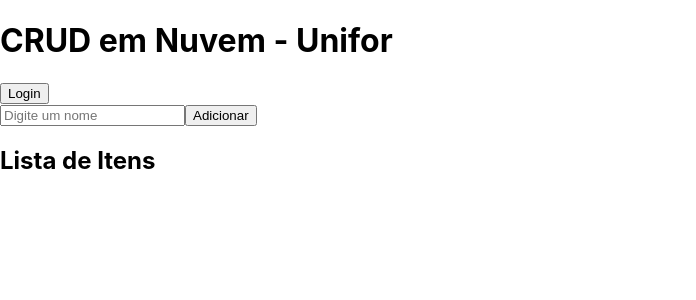
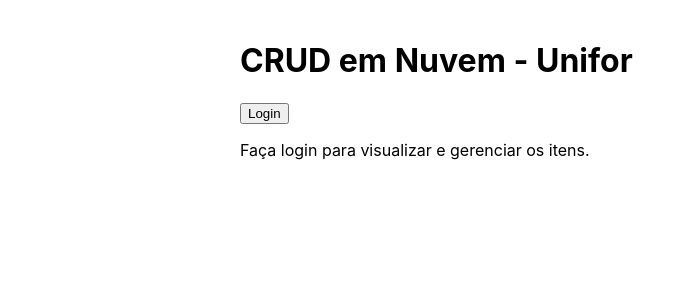
Before and after one commit to FilipeBSL/crud-nuvem-unifor, a React (Create React App) app in the folder frontend/: page / in a window 1280 px wide. Shown: the top 300 px of the page, without its empty margins (0-696 px from the left). Built offline with nearby package versions, Linux system fonts and the light colour scheme.

Commit message:
Adiciona login

```diff
--- a/frontend/src/App.js
+++ b/frontend/src/App.js
@@ -1,4 +1,3 @@
-// frontend/src/App.js
 import React, { useState, useEffect } from 'react';
 import ItemList from './components/ItemList';
 import ItemForm from './components/ItemForm';
@@ -7,6 +6,7 @@
 function App() {
   const [items, setItems] = useState([]);
   const [editingItem, setEditingItem] = useState(null);
+  const [loading, setLoading] = useState(false);
 
   const API_URL = 'https://crud-nuvem-unifor.onrender.com/items';
 
@@ -17,54 +17,72 @@
     if (!isAuthenticated) return;
 
     const fetchItems = async () => {
+      setLoading(true);
       try {
-        // Obtenha token se quiser proteger API
-        // const token = await getAccessTokenSilently();
-        const res = await fetch(API_URL /*, { headers: { Authorization: `Bearer ${token}` } } */);
+        const token = await getAccessTokenSilently();
+        const res = await fetch(API_URL, { headers: { Authorization: `Bearer ${token}` } });
         const data = await res.json();
         setItems(data);
       } catch (err) {
         console.error(err);
+        alert('Erro ao carregar itens');
+      } finally {
+        setLoading(false);
       }
     };
 
     fetchItems();
-  }, [isAuthenticated]);
+  }, [isAuthenticated, getAccessTokenSilently]);
 
+  // Salvar item
   const handleSave = async (item) => {
-    if (!isAuthenticated) return alert("Faça login para salvar itens");
+    if (!isAuthenticated) return alert('Faça login para salvar itens');
+
+    try {
+      const token = await getAccessTokenSilently();
+      let res, data;
 
       if (editingItem) {
-      const res = await fetch(`${API_URL}/${editingItem.id}`, {
+        res = await fetch(`${API_URL}/${editingItem.id}`, {
           method: 'PUT',
-        headers: { 'Content-Type': 'application/json' /*, Authorization: `Bearer ${token}` */ },
-        body: JSON.stringify(item),
+          headers: { 'Content-Type': 'application/json', Authorization: `Bearer ${token}` },
+          body: JSON.stringify(item)
         });
-      const updated = await res.json();
-      setItems(items.map(i => i.id === updated.id ? updated : i));
+        data = await res.json();
+        setItems(items.map(i => i.id === data.id ? data : i));
         setEditingItem(null);
       } else {
-      const res = await fetch(API_URL, {
+        res = await fetch(API_URL, {
           method: 'POST',
-        headers: { 'Content-Type': 'application/json' /*, Authorization: `Bearer ${token}` */ },
-        body: JSON.stringify(item),
+          headers: { 'Content-Type': 'application/json', Authorization: `Bearer ${token}` },
+          body: JSON.stringify(item)
         });
-      const newItem = await res.json();
-      setItems([...items, newItem]);
+        data = await res.json();
+        setItems([...items, data]);
+      }
+    } catch (err) {
+      console.error(err);
+      alert('Erro ao salvar item');
     }
   };
 
   const handleEdit = (item) => setEditingItem(item);
 
   const handleDelete = async (item) => {
-    if (!isAuthenticated) return alert("Faça login para deletar itens");
+    if (!isAuthenticated) return alert('Faça login para deletar itens');
 
-    await fetch(`${API_URL}/${item.id}`, { method: 'DELETE' /*, headers: { Authorization: `Bearer ${token}` } */ });
+    try {
+      const token = await getAccessTokenSilently();
+      await fetch(`${API_URL}/${item.id}`, { method: 'DELETE', headers: { Authorization: `Bearer ${token}` } });
       setItems(items.filter(i => i.id !== item.id));
+    } catch (err) {
+      console.error(err);
+      alert('Erro ao deletar item');
+    }
   };
 
   return (
-    <div>
+    <div style={{ padding: '20px', maxWidth: '800px', margin: '0 auto' }}>
       <h1>CRUD em Nuvem - Unifor</h1>
 
       {!isAuthenticated && <button onClick={() => loginWithRedirect()}>Login</button>}
@@ -75,8 +93,15 @@
         </>
       )}
 
-      <ItemForm onSave={handleSave} editingItem={editingItem} />
-      <ItemList items={items} onEdit={handleEdit} onDelete={handleDelete} />
+      {isAuthenticated ? (
+        <>
+          {loading && <p>Carregando itens...</p>}
+          <ItemForm onSave={handleSave} editingItem={editingItem} disabled={loading} />
+          <ItemList items={items} onEdit={handleEdit} onDelete={handleDelete} disabled={loading} />
+        </>
+      ) : (
+        <p>Faça login para visualizar e gerenciar os itens.</p>
+      )}
     </div>
   );
 }
--- a/frontend/src/components/ItemForm.js
+++ b/frontend/src/components/ItemForm.js
@@ -1,32 +1,31 @@
 import React, { useState, useEffect } from 'react';
 
-function ItemForm({ onSave, editingItem }) {
+function ItemForm({ onSave, editingItem, disabled }) {
   const [nome, setNome] = useState('');
 
   useEffect(() => {
-    if (editingItem) {
-      setNome(editingItem.nome);
-    } else {
-      setNome('');
-    }
+    if (editingItem) setNome(editingItem.nome);
+    else setNome('');
   }, [editingItem]);
 
   const handleSubmit = (e) => {
     e.preventDefault();
-    if (nome.trim() === '') return;
+    if (nome.trim() === '') return alert('Digite um nome válido');
     onSave({ nome });
     setNome('');
   };
 
   return (
-    <form onSubmit={handleSubmit}>
+    <form onSubmit={handleSubmit} style={{ marginBottom: '20px' }}>
       <input
         type="text"
         value={nome}
         onChange={(e) => setNome(e.target.value)}
         placeholder="Digite um nome"
+        disabled={disabled}
+        style={{ padding: '8px', marginRight: '10px', width: '250px' }}
       />
-      <button type="submit">{editingItem ? 'Atualizar' : 'Adicionar'}</button>
+      <button type="submit" disabled={disabled}>{editingItem ? 'Atualizar' : 'Adicionar'}</button>
     </form>
   );
 }
--- a/frontend/src/components/ItemList.js
+++ b/frontend/src/components/ItemList.js
@@ -1,15 +1,17 @@
 import React from 'react';
 
-function ItemList({ items, onEdit, onDelete }) {
+function ItemList({ items, onEdit, onDelete, disabled }) {
+  if (items.length === 0) return <p>Nenhum item cadastrado.</p>;
+
   return (
     <div>
       <h2>Lista de Itens</h2>
-      <ul>
-        {items.map((item, index) => (
-          <li key={index}>
-            {item.nome}
-            <button onClick={() => onEdit(item)}>Editar</button>
-            <button onClick={() => onDelete(item)}>Excluir</button>
+      <ul style={{ listStyle: 'none', padding: 0 }}>
+        {items.map((item) => (
+          <li key={item.id} style={{ marginBottom: '8px' }}>
+            {item.nome}{' '}
+            <button onClick={() => onEdit(item)} disabled={disabled}>Editar</button>{' '}
+            <button onClick={() => onDelete(item)} disabled={disabled}>Excluir</button>
           </li>
         ))}
       </ul>
--- a/frontend/src/index.js
+++ b/frontend/src/index.js
@@ -1,4 +1,3 @@
-// index.js
 import React from 'react';
 import ReactDOM from 'react-dom/client';
 import App from './App';
```
Lines whose indentation alone changed are shown as unchanged.
